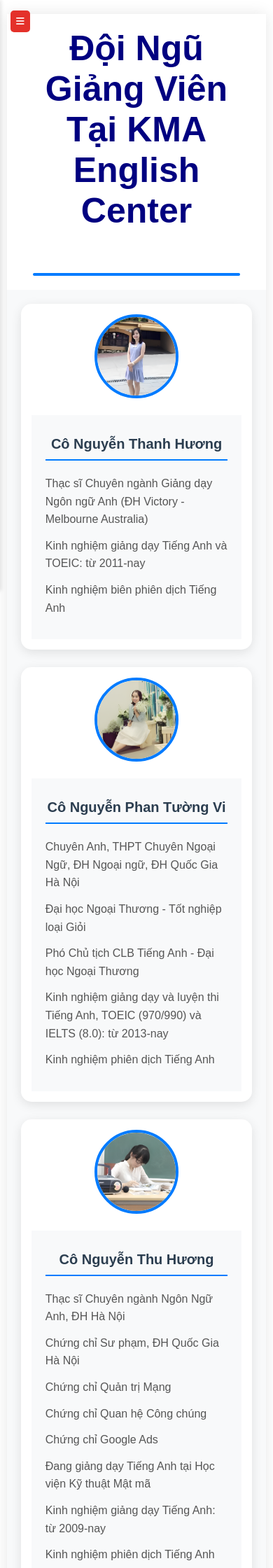
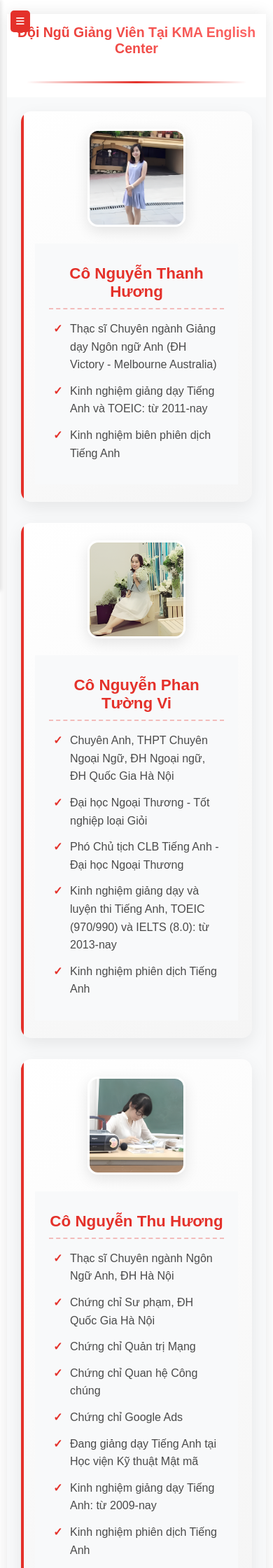
Before and after one commit to Ntd1411/QuanLyTrungTamTiengAnh, a PHP site: page /view/teachter_intro.html in a window 390 px wide. Shown: the top 2240 px of the page at 70% size. Run offline with PHP 8.4, Linux system fonts and the light colour scheme.

Commit message:
Update styles and structure for improved responsiveness and UI consistency across multiple pages

```diff
--- a/assets/css/admin.css
+++ b/assets/css/admin.css
@@ -1212,7 +1212,7 @@ textarea {
     display: none;
     justify-content: center;
     align-items: center;
-    z-index: 9999;
+    z-index: 200000;
 }
 
 .loading-content {
--- a/assets/css/style.css
+++ b/assets/css/style.css
@@ -69,6 +69,7 @@ header {
   text-align: center;
   border-bottom: 3px solid #333;
   width: 100%;
+  overflow-x: hidden;
   height: auto;
 }
 
@@ -189,7 +190,8 @@ nav {
   }
 
   nav .sub-submenu a {
-    padding: 10px 30px; /* Additional padding for third level */
+    padding: 10px 30px;
+    /* Additional padding for third level */
   }
 
   nav .sub-submenu a:hover {
@@ -607,10 +609,23 @@ input.error {
 
 .popup-content {
   background-color: white;
-  padding: 20px;
+  padding: 40px 30px;
   border-radius: 5px;
   text-align: center;
 }
+
+.popup-content h2 {
+  text-align: left;
+  margin-bottom: 30px;
+  border-bottom: 5px solid var(--primary-color);
+  padding-bottom: 10px;
+}
+
+.exist-account {
+  width: 100%;
+  text-align: left;
+}
+
 
 #login-btn {
   background-color: var(--primary-color);
@@ -618,8 +633,8 @@ input.error {
   padding: 10px 20px;
   border: none;
   border-radius: 4px;
+  margin: 20px auto 0;
   cursor: pointer;
-  margin-top: 10px;
 }
 
 #login-btn:hover {
@@ -638,7 +653,7 @@ input.error {
   background: #fff;
   padding: 30px;
   border-radius: 10px;
-    box-shadow: 0 4px 6px rgba(0,0,0,0.1);
+  box-shadow: 0 4px 6px rgba(0, 0, 0, 0.1);
   margin: 50px auto 20px;
   max-width: 500px;
   border: 1px solid #e0e0e0;
@@ -866,7 +881,7 @@ input.error {
 
 @media screen and (max-width: 768px) {
   header img {
-        max-height: 200px;
+    max-height: 100px;
   }
 
   .content {
@@ -890,7 +905,7 @@ input.error {
   }
 
   header img {
-        max-height: 150px;
+    max-height: 100px;
   }
 
   .content h1 {
--- a/assets/css/teacher_intro_style.css
+++ b/assets/css/teacher_intro_style.css
@@ -1,165 +1,150 @@
+:root {
+    --primary-color: #e4312a;
+}
+
+/* Phần chung */
 .teacher-info {
-    padding: 40px;
-    max-width: 1200px;
+    padding: 20px;
     margin: 0 auto;
     background: #f8f9fa;
+    max-width: 100%;
 }
 
+/* Tiêu đề */
+.teacher-container-title {
+    margin: 20px auto;
+    text-align: center;
+}
+
+.teacher-container-title h1 {
+    font-size: clamp(1.2rem, 5vw, 2.2rem);
+    color: #2c3e50;
+    background: linear-gradient(45deg, var(--primary-color), #ff6b6b);
+    -webkit-background-clip: text;
+    -webkit-text-fill-color: transparent;
+    padding: 15px;
+    position: relative;
+    display: inline-block;
+}
+
+/* Đường kẻ ngang */
+#teacher-intro-hr {
+    border: none;
+    height: 3px;
+    background: linear-gradient(90deg, transparent, var(--primary-color), transparent);
+    margin: 20px auto;
+    width: 85%;
+    max-width: 900px;
+}
+
+/* Container giáo viên */
 .teacher-container {
     display: flex;
-    align-items: flex-start;
-    background: #fff;
+    flex-direction: column;
+    background: linear-gradient(145deg, #ffffff, #f5f5f5);
     border-radius: 15px;
-    box-shadow: 0 4px 15px rgba(0,0,0,0.1);
-    padding: 30px;
-    margin-bottom: 40px;
-    transition: transform 0.3s ease;
+    box-shadow: 0 8px 25px rgba(0, 0, 0, 0.08);
+    padding: 25px 20px;
+    margin-bottom: 30px;
+    transition: all 0.3s ease;
+    position: relative;
+    overflow: hidden;
 }
 
 .teacher-container:hover {
-    transform: translateY(-5px);
+    transform: translateY(-3px);
+    box-shadow: 0 10px 35px rgba(0, 0, 0, 0.1);
 }
 
-.teacher-container-title {
-    display: flex;
-    justify-content: center;
-    align-items: center;
-    width: 100%;
-    margin-top: 20px;
-    margin-bottom: 40px;
+.teacher-container::before {
+    content: '';
+    position: absolute;
+    top: 0;
+    left: 0;
+    width: 4px;
+    height: 100%;
+    background: var(--primary-color);
+    border-radius: 4px;
 }
 
-.slide-in-right {
-    opacity: 0;
-    transform: translateX(50px);
-    animation: slideInRight 0.5s ease-out forwards;
-}
-
-@keyframes slideInRight {
-    to {
-        opacity: 1;
-        transform: translateX(0);
-    }
-}
-
-.teacher-container-title h1{
-    font-family: 'Arial', sans-serif;
-    font-size: 50px;
-    color: #000080;
-    background: #ffffff;
-    text-align: center;
-    padding: 20px;
-    border-radius: 15px;
-}
-
-#teacher-intro-hr {
-    border: none;           /* bỏ đường viền mặc định */
-    height: 4px;            /* độ dày */
-    width: 80%;             /* chiều dài */
-    max-width: 1200px; /* chiều dài tối đa */
-    background: #007bff;    /* màu */
-    margin: 20px auto;      /* căn giữa và tạo khoảng cách */
-    border-radius: 2px;     /* bo góc */
-}
-
+/* Ảnh giáo viên */
 .teacher-image {
-    flex: 0 0 200px;
-    margin-right: 30px;
+    align-self: center;
+    margin-bottom: 20px;
 }
 
 .teacher-image img {
-    width: 200px;
-    height: 200px;
-    border-radius: 50%;
+    width: 140px;
+    height: 140px;
+    border-radius: 15px;
     object-fit: cover;
-    border: 4px solid #007bff;
-    transition: transform 0.3s ease;
+    border: 3px solid #fff;
+    box-shadow: 0 6px 20px rgba(0, 0, 0, 0.1);
+    transition: all 0.3s ease;
 }
 
 .teacher-image img:hover {
-    transform: scale(1.05);
+    transform: scale(1.03);
+    box-shadow: 0 10px 25px rgba(0, 0, 0, 0.15);
 }
 
-.teacher-info {
-    flex: 1;
-}
-
+/* Thông tin giáo viên */
 .teacher-info h2 {
-    color: #2c3e50;
-    font-size: 24px;
-    margin-bottom: 20px;
+    font-size: 1.4rem;
+    text-align: center;
+    color: var(--primary-color);
+    margin-bottom: 15px;
     padding-bottom: 10px;
-    border-bottom: 2px solid #007bff;
+    border-bottom: 2px dashed rgba(228, 49, 42, 0.3);
 }
 
 .teacher-info ul {
     list-style: none;
     padding: 0;
-    margin: 0;
+    margin: 0 auto;
+    max-width: 95%;
 }
 
 .teacher-info li {
     position: relative;
-    padding-left: 25px;
+    padding-left: 24px;
     margin-bottom: 12px;
-    color: #555;
+    color: #4a4a4a;
+    font-size: 1rem;
     line-height: 1.6;
+    word-break: break-word;
 }
 
 .teacher-info li:before {
-    content: "•";
-    color: #007bff;
+    content: "✓";
     position: absolute;
     left: 0;
-    font-size: 20px;
-    line-height: 1;
+    color: var(--primary-color);
+    font-weight: bold;
 }
 
-/* Responsive Design */
-@media (max-width: 768px) {
+/* Responsive bổ sung nếu cần */
+@media (min-width: 768px) {
     .teacher-container {
-        flex-direction: column;
+        flex-direction: row;
         align-items: center;
-        text-align: center;
-        padding: 20px;
+        padding: 40px;
     }
 
     .teacher-image {
-        margin: 0 0 20px 0;
-        flex: none;
+        margin: 0 30px 0 0;
     }
 
     .teacher-image img {
-        width: 150px;
-        height: 150px;
+        width: 180px;
+        height: 180px;
     }
 
     .teacher-info h2 {
-        font-size: 20px;
-    }
-
-    .teacher-info li {
-        padding-left: 0;
         text-align: left;
     }
 
-    .teacher-info li:before {
-        display: none;
+    .teacher-info ul {
+        max-width: 100%;
     }
 }
-
-@media (max-width: 480px) {
-    .teacher-info {
-        padding: 20px;
-    }
-
-    .teacher-container {
-        padding: 15px;
-        margin-bottom: 25px;
-    }
-
-    .teacher-image img {
-        width: 120px;
-        height: 120px;
-    }
-}
--- a/index.html
+++ b/index.html
@@ -43,7 +43,7 @@
                 <a href="#" onclick="event.preventDefault()">Đào Tạo</a>
                 <ul class="submenu">
                     <li><a href="./view/english_for_kids.html">Tiếng Anh cho trẻ</a></li>
-                    <li><a href="">IELTS</a>
+                    <li><a href="" onclick="event.preventDefault()">IELTS</a>
                         <ul class="sub-submenu">
                             <li><a href="./view/ielts_basic.html">IELTS cơ bản</a></li>
                             <li><a href="./view/ielts_4.0_5.5.html">IELTS 4.0-5.5</a></li>
--- a/php/login.php
+++ b/php/login.php
@@ -95,6 +95,7 @@ if (isset($_POST['login']) && ($_POST['login'])) {
 
 <head>
     <meta charset="utf-8">
+    <meta name="viewport" content="width=device-width, initial-scale=1.0">
     <title>Đăng nhập - KEC</title>
     <link rel="icon" href="../assets/icon/logo_ver3.png">
     <link rel="stylesheet" href="https://cdnjs.cloudflare.com/ajax/libs/font-awesome/6.4.0/css/all.min.css">
--- a/view/news.html
+++ b/view/news.html
@@ -43,7 +43,7 @@
                 <a href="#" onclick="event.preventDefault()">Đào Tạo</a>
                 <ul class="submenu">
                     <li><a href="../view/english_for_kids.html">Tiếng Anh cho trẻ</a></li>
-                    <li><a href="">IELTS</a>
+                    <li><a href="" onclick="event.preventDefault()">IELTS</a>
                         <ul class="sub-submenu">
                             <li><a href="../view/ielts_basic.html">IELTS cơ bản</a></li>
                             <li><a href="../view/ielts_4.0_5.5.html">IELTS 4.0-5.5</a></li>
--- a/view/reference.html
+++ b/view/reference.html
@@ -43,7 +43,7 @@
                 <a href="#" onclick="event.preventDefault()">Đào Tạo</a>
                 <ul class="submenu">
                     <li><a href="../view/english_for_kids.html">Tiếng Anh cho trẻ</a></li>
-                    <li><a href="">IELTS</a>
+                    <li><a href="" onclick="event.preventDefault()">IELTS</a>
                         <ul class="sub-submenu">
                             <li><a href="../view/ielts_basic.html">IELTS cơ bản</a></li>
                             <li><a href="../view/ielts_4.0_5.5.html">IELTS 4.0-5.5</a></li>
--- a/view/student_intro.html
+++ b/view/student_intro.html
@@ -3,6 +3,7 @@
 
 <head>
     <meta charset="utf-8">
+    <meta name="viewport" content="width=device-width, initial-scale=1.0">
     <title>Học viên xuất sắc - KEC</title>
     <link rel="icon" href="../assets/icon/logo_ver3.png">
     <link rel="stylesheet" href="https://cdnjs.cloudflare.com/ajax/libs/font-awesome/6.4.0/css/all.min.css">
--- a/view/teachter_intro.html
+++ b/view/teachter_intro.html
@@ -3,6 +3,7 @@
 
 <head>
     <meta charset="utf-8">
+    <meta name="viewport" content="width=device-width, initial-scale=1.0">
     <title>Đội ngũ giảng viên - KEC</title>
     <link rel="icon" href="../assets/icon/logo_ver3.png">
     <link rel="stylesheet" href="https://cdnjs.cloudflare.com/ajax/libs/font-awesome/6.4.0/css/all.min.css">
```
Also changed, not shown: assets/css/faq.css (+1 -8 lines), php/forgotpassword.php (+10 -0 lines), php/signup.php (+6 -2 lines). Lines whose indentation alone changed are shown as unchanged.
